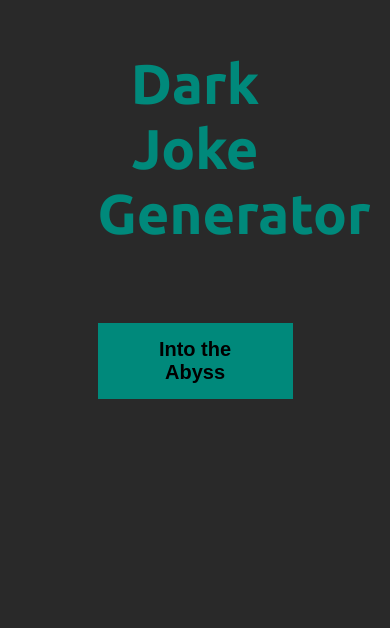
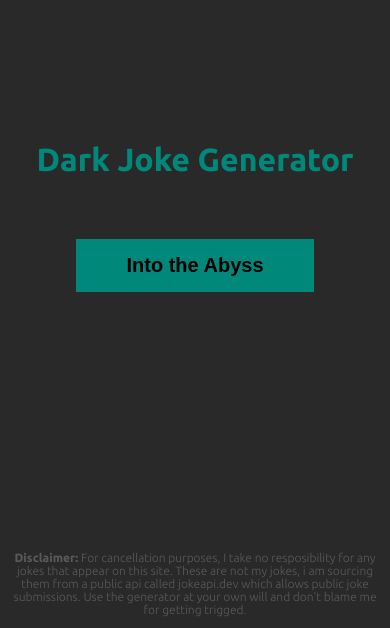
Before and after one commit to theLadEli/dark-joke-generator, a plain HTML site: page index.html in a window 390 px wide. Shown: the part 216-844 px from the top of the page. Drawn offline with Linux system fonts and the light colour scheme; no server answers; a web font is replaced by a local one.

Commit message:
Mobile optimised

```diff
--- a/index.html
+++ b/index.html
@@ -19,6 +19,7 @@
         <button onclick="getJoke()">Into the Abyss</button>
 	</div>
 
+    <p class="disclaimer"><b>Disclaimer:</b> For cancellation purposes, I take no resposibility for any jokes that appear on this site. These are not my jokes, i am sourcing them from a public api called jokeapi.dev which allows public joke submissions. Use the generator at your own will and don't blame me for getting trigged.</p>
 <script src="scripts.js"></script>
 </body>
 </html>
--- a/style.css
+++ b/style.css
@@ -46,3 +46,32 @@ button {
     font-weight: bold;
     font-size: 20px;
 }
+
+.disclaimer {
+    position: absolute;
+    bottom: 2%;
+    width: 40%;
+    color: #ffffff3b;
+}
+
+/* Mobile Optimization */
+
+@media only screen and (max-width: 600px) {
+    h1 {
+        font-size: 2rem;
+    }
+
+    .container {
+        width: 95%;
+    }
+
+    #joke {
+        font-size: 20px;
+    }
+
+    .disclaimer {
+        width: 95%;
+        bottom: 0;
+        font-size: 12px;
+    }
+  }
```
